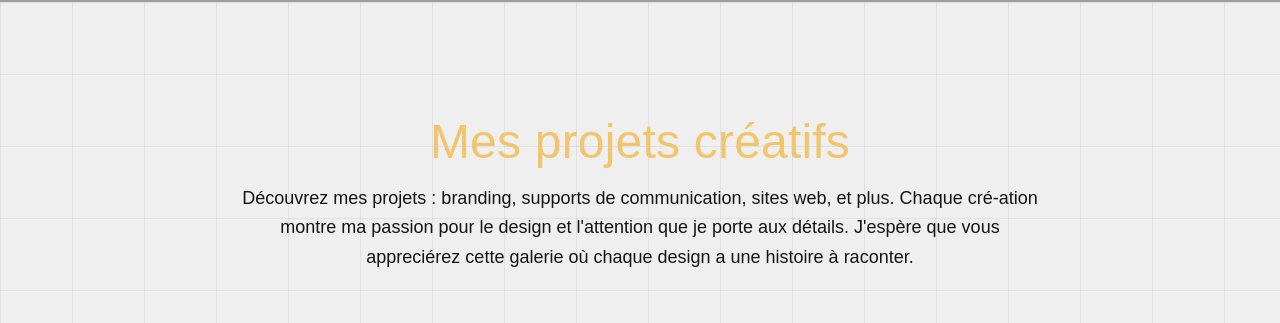
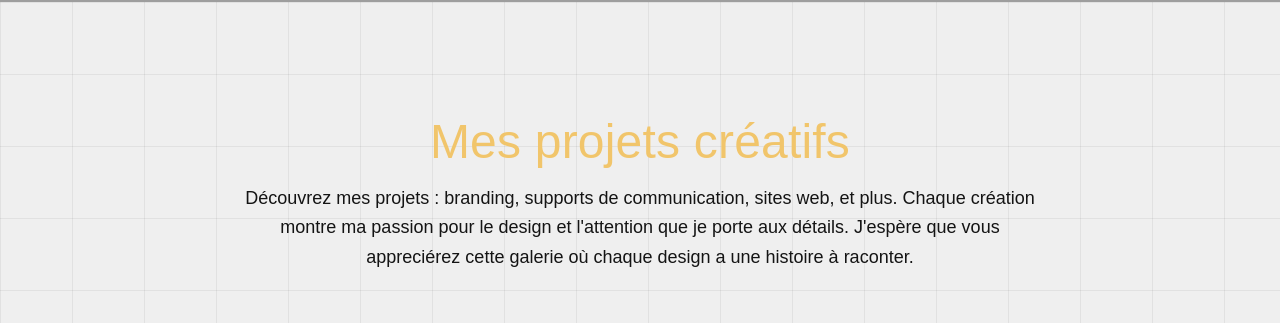
Before and after one commit to ThomasBausiere/mzk, an Angular app: page / in a window 1280 px wide. Shown: the part 718-1041 px from the top of the page. Built offline with nearby package versions, Linux system fonts and the light colour scheme; grey boxes are pictures that could not be loaded; a web font is replaced by a local one.

Commit message:
Fix carousel-component: accents 2

```diff
--- a/src/app/components/projects-carousel/projects-carousel.html
+++ b/src/app/components/projects-carousel/projects-carousel.html
@@ -3,7 +3,7 @@
     <h2 class="h-display projects-carousel__title text-accent title">Mes projets créatifs</h2>
     <p class="projects-carousel__subtitle texts">
       Découvrez mes projets : branding, supports de communication, sites web, et plus.
-      Chaque cré-ation montre ma passion pour le design et l'attention que je porte aux détails.
+      Chaque création montre ma passion pour le design et l'attention que je porte aux détails.
       J'espère que vous appreciérez cette galerie où chaque design a une histoire à raconter.
     </p>
   </div>
```
